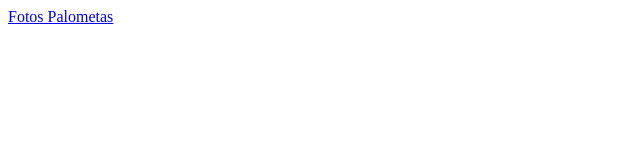
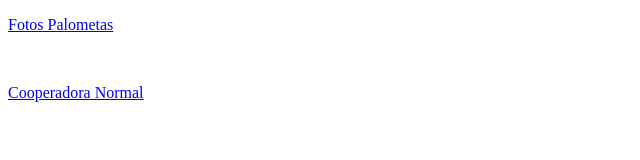
Before and after one commit to crepitob/crepito, a plain HTML site: page index.html in a window 1280 px wide. Shown: the whole page, without its empty margins (0-640 px from the left). Drawn offline with Linux system fonts and the light colour scheme.

Commit message:
pagina cooperadora

```diff
--- a/index.html
+++ b/index.html
@@ -7,6 +7,8 @@
 </head>
 
 <body>
-<a href="https://crepitob.github.io/palometas/" title="Fotos Palometas" target="new">Fotos Palometas</a>
+<p> <a href="https://crepitob.github.io/palometas/" title="Fotos Palometas" target="new">Fotos Palometas</a> </p>
+<p>&nbsp;</p>
+<a href=" https://crepitob.github.io/cooperadoranormal/" title="Cooperadora Normal" target="new">Cooperadora Normal</a>
 </body>
 </html>
```
